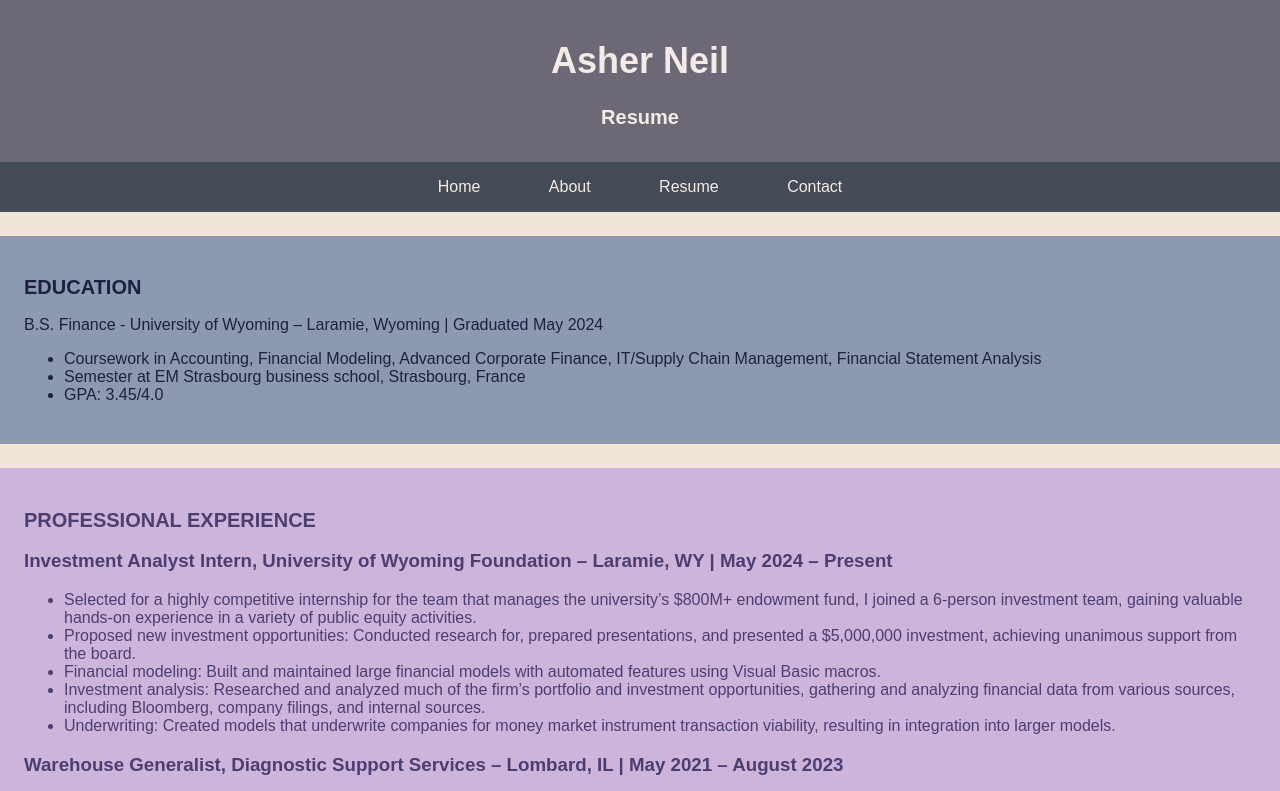
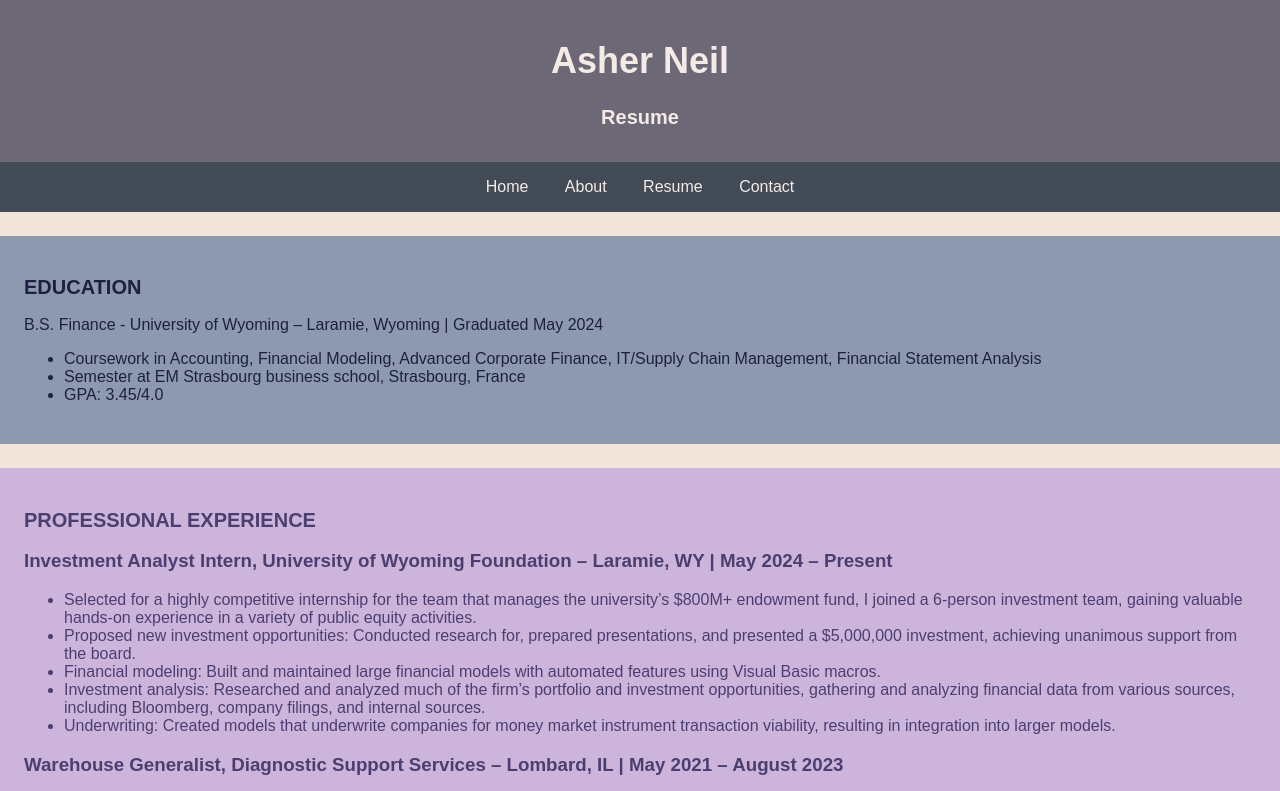
Before and after one commit to Ashern859/asherneildotcom, a plain HTML site: page Resume.html in a window 1280 px wide. Shown: the top 791 px of the page. Drawn offline with Linux system fonts and the light colour scheme.

Commit message:
Update Resume.css

```diff
--- a/Resume.css
+++ b/Resume.css
@@ -30,7 +30,7 @@ nav {
 nav a {
     color: #F4EAE6;
     text-decoration: none;
-    padding: 1em;
+    padding: 2em, 5%;
     margin: 0 1em;
 }
 
```
